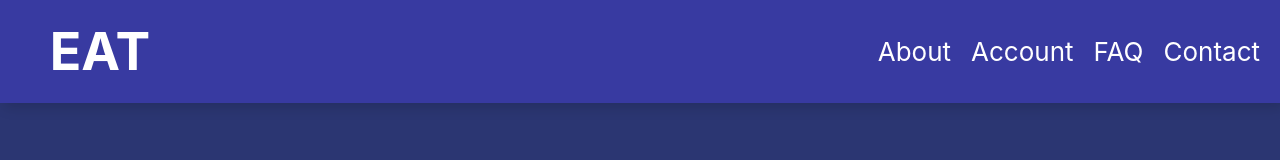
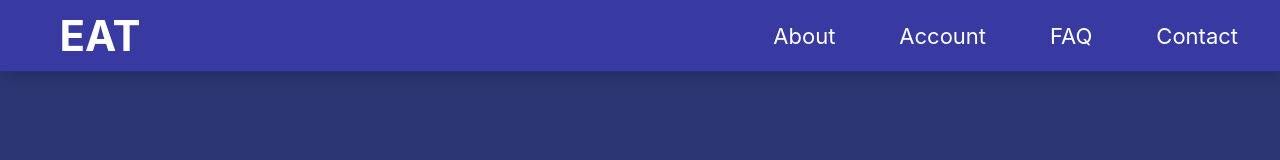
Before and after one commit to thehashton/Grumble, a React (Create React App) app: page /food-types in a window 1280 px wide. Shown: the top 160 px of the page. Built offline with nearby package versions, Linux system fonts and the light colour scheme.

Commit message:
adds header component

```diff
--- a/src/components/Global/Header/Header.tsx
+++ b/src/components/Global/Header/Header.tsx
@@ -9,10 +9,10 @@ const Header = (props: any) => {
             </div>
 
             <ul className={"menu"}>
-                <li className={"menu__item"}><a href={"#"} className={"menu__link"}>About</a></li>
-                <li className={"menu__item"}><a href={"#"} className={"menu__link"}>Account</a></li>
-                <li className={"menu__item"}><a href={"#"} className={"menu__link"}>FAQ</a></li>
-                <li className={"menu__item"}><a href={"#"} className={"menu__link"}>Contact</a></li>
+                <li className={"menu__item"}><a href={"#about"} className={"menu__link"}>About</a></li>
+                <li className={"menu__item"}><a href={"#account"} className={"menu__link"}>Account</a></li>
+                <li className={"menu__item"}><a href={"#faq"} className={"menu__link"}>FAQ</a></li>
+                <li className={"menu__item"}><a href={"#contact"} className={"menu__link"}>Contact</a></li>
             </ul>
         </div>
    )}
--- a/src/components/Global/Header/header.scss
+++ b/src/components/Global/Header/header.scss
@@ -17,16 +17,23 @@
 .logo {
     h1 {
         margin-bottom: 0;
+        font-size: 42px;
+
+        &:hover {
+            text-shadow: 6px 6px 2px #23243a;
+        }
 
         @media (min-width: 768px) {
-            margin: 20px;
+            margin: 10px;
         }
     }
 }
 
 .menu {
     display: flex;
+    align-items: center;
     list-style-type: none;
+    font-size: 0;
 }
 
 .menu__item {
@@ -34,6 +41,16 @@
 }
 
 .menu__link {
+    display: flex;
     text-decoration: none;
     color: white;
+    font-size: 22px;
+    height: 100%;
+    padding: 22px;
+
+
+    &:hover {
+        background-color: darken(#383aa1, 20%);
+        box-shadow: 4px 4px 13px rgba(0, 0, 0, 0.324);
+    }
 }
```
